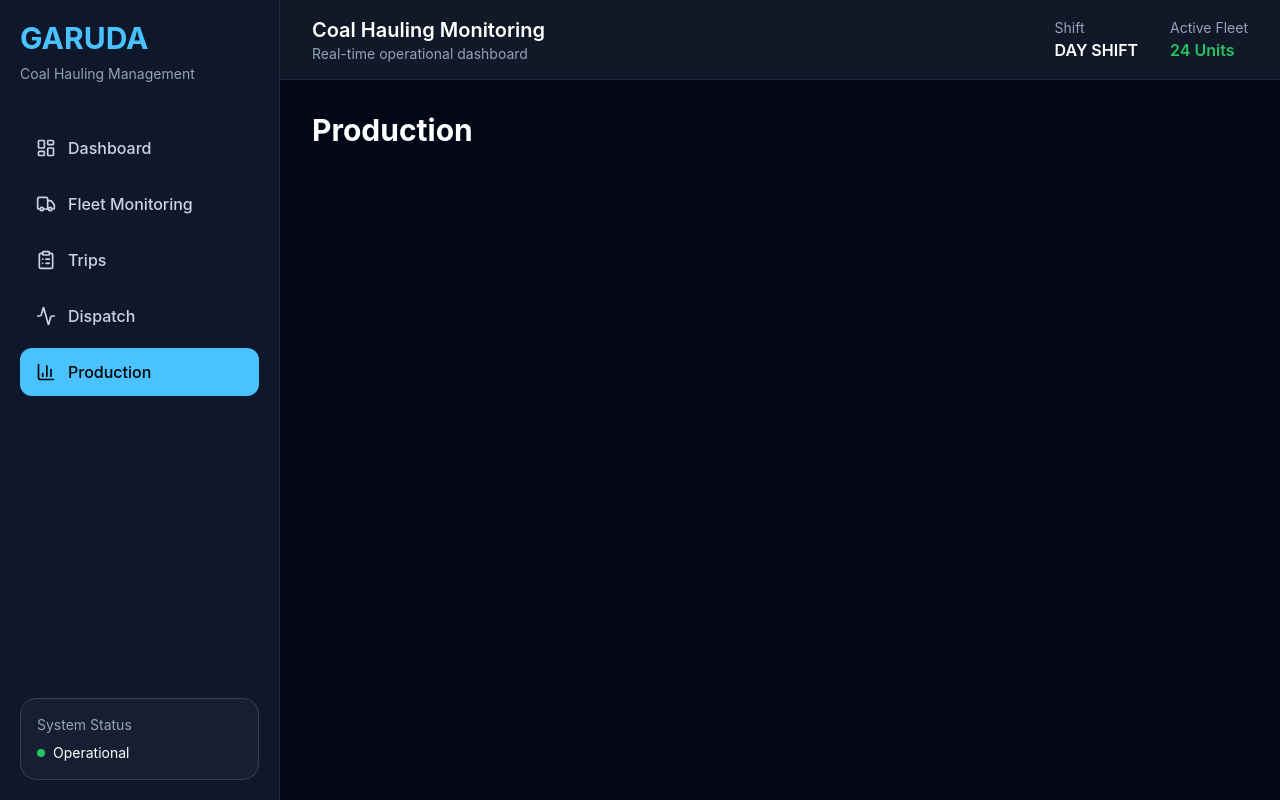
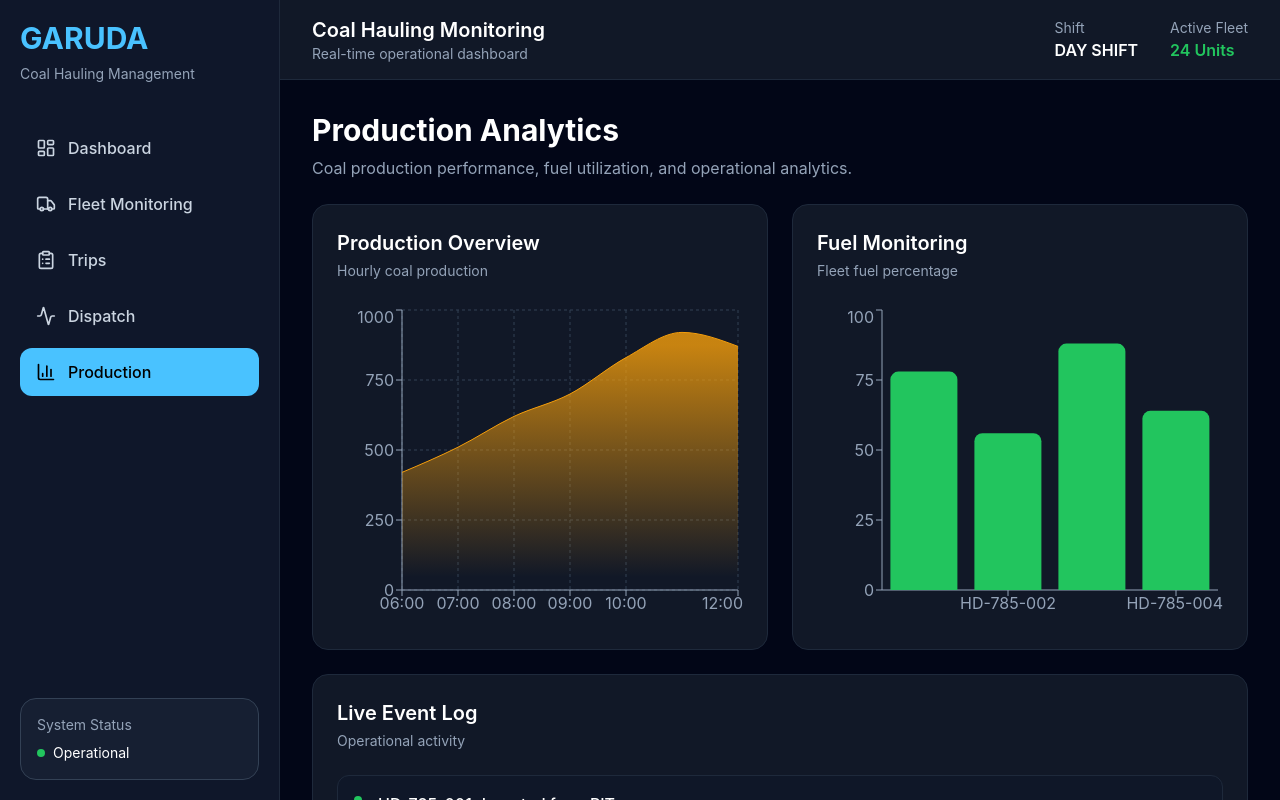
Before and after one commit to IrsyadHalimi/coal-hauling-management-system, a React (Vite) app: page /production in a window 1280 px wide. Shown: the top 800 px of the page. Built offline with nearby package versions, Linux system fonts and the light colour scheme.

Commit message:
add fleet & prof

```diff
--- a/src/components/layouts/Sidebar.tsx
+++ b/src/components/layouts/Sidebar.tsx
@@ -7,6 +7,34 @@ import {
 } from 'lucide-react'
 
 import NavigationItem from './NavigationItem'
+
+const menus = [
+  {
+    label: 'Dashboard',
+    icon: <LayoutDashboard size={20} />,
+    to: '/',
+  },
+  {
+    label: 'Fleet Monitoring',
+    icon: <Truck size={20} />,
+    to: '/fleet-monitoring',
+  },
+  {
+    label: 'Trips',
+    icon: <ClipboardList size={20} />,
+    to: '/trips',
+  },
+  {
+    label: 'Dispatch',
+    icon: <Activity size={20} />,
+    to: '/dispatch',
+  },
+  {
+    label: 'Production',
+    icon: <BarChart3 size={20} />,
+    to: '/production',
+  },
+]
 
 function Sidebar() {
   return (
@@ -28,35 +56,14 @@ function Sidebar() {
       </div>
 
       <nav className="flex flex-1 flex-col gap-2">
-        <NavigationItem
-          to="/"
-          label="Dashboard"
-          icon={<LayoutDashboard size={20} />}
-        />
-
-        <NavigationItem
-          to="/fleet-monitoring"
-          label="Fleet Monitoring"
-          icon={<Truck size={20} />}
-        />
-
-        <NavigationItem
-          to="/trips"
-          label="Trips"
-          icon={<ClipboardList size={20} />}
-        />
-
-        <NavigationItem
-          to="/dispatch"
-          label="Dispatch"
-          icon={<Activity size={20} />}
-        />
-
-        <NavigationItem
-          to="/production"
-          label="Production"
-          icon={<BarChart3 size={20} />}
-        />
+        {menus.map((menu) => (
+          <NavigationItem
+            key={menu.label}
+            label={menu.label}
+            icon={menu.icon}
+            to={menu.to}
+          />
+        ))}
       </nav>
 
       <div
--- a/src/pages/FleetMonitoringPage.tsx
+++ b/src/pages/FleetMonitoringPage.tsx
@@ -1,9 +1,21 @@
+import MonitoringOverview from '../components/dashboard/MonitoringOverview'
+
 function FleetMonitoringPage() {
   return (
-    <div>
-      <h1 className="text-3xl font-bold">
-        Fleet Monitoring
-      </h1>
+    <div className="space-y-6">
+      <div>
+        <h1 className="text-3xl font-bold">
+          Fleet Monitoring
+        </h1>
+
+        <p className="mt-2 text-textSecondary">
+          Real-time coal hauling fleet
+          monitoring and operational
+          tracking.
+        </p>
+      </div>
+
+      <MonitoringOverview />
     </div>
   )
 }
--- a/src/pages/ProductionPage.tsx
+++ b/src/pages/ProductionPage.tsx
@@ -1,9 +1,35 @@
+import EventLog from '../components/dashboard/EventLog'
+
+import FuelChart from '../components/dashboard/charts/FuelChart'
+import ProductionChart from '../components/dashboard/charts/ProductionChart'
+
 function ProductionPage() {
   return (
-    <div>
-      <h1 className="text-3xl font-bold">
-        Production
-      </h1>
+    <div className="space-y-6">
+      <div>
+        <h1 className="text-3xl font-bold">
+          Production Analytics
+        </h1>
+
+        <p className="mt-2 text-textSecondary">
+          Coal production performance,
+          fuel utilization, and
+          operational analytics.
+        </p>
+      </div>
+
+      <section
+        className="
+          grid grid-cols-1 gap-6
+          xl:grid-cols-2
+        "
+      >
+        <ProductionChart />
+
+        <FuelChart />
+      </section>
+
+      <EventLog />
     </div>
   )
 }
```
